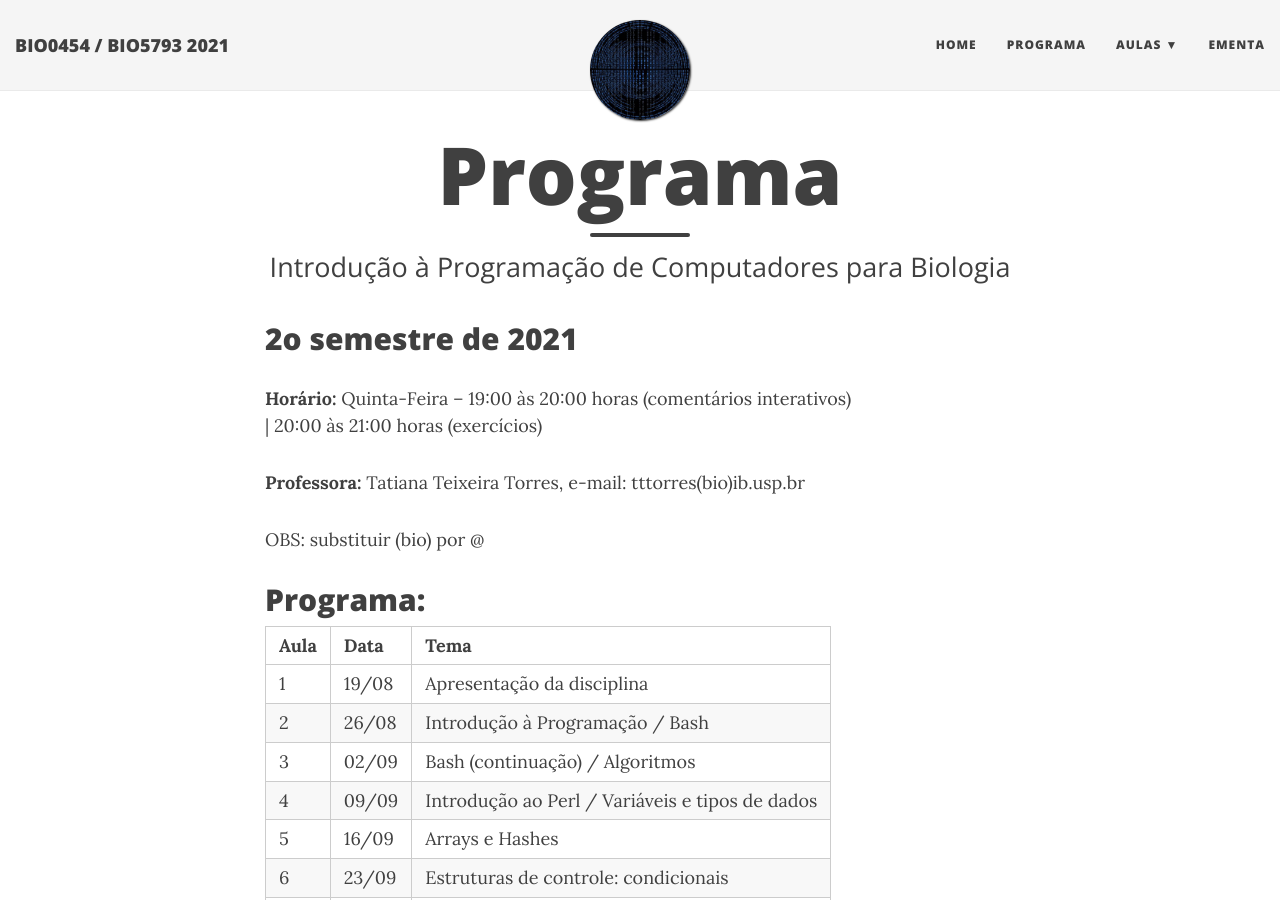
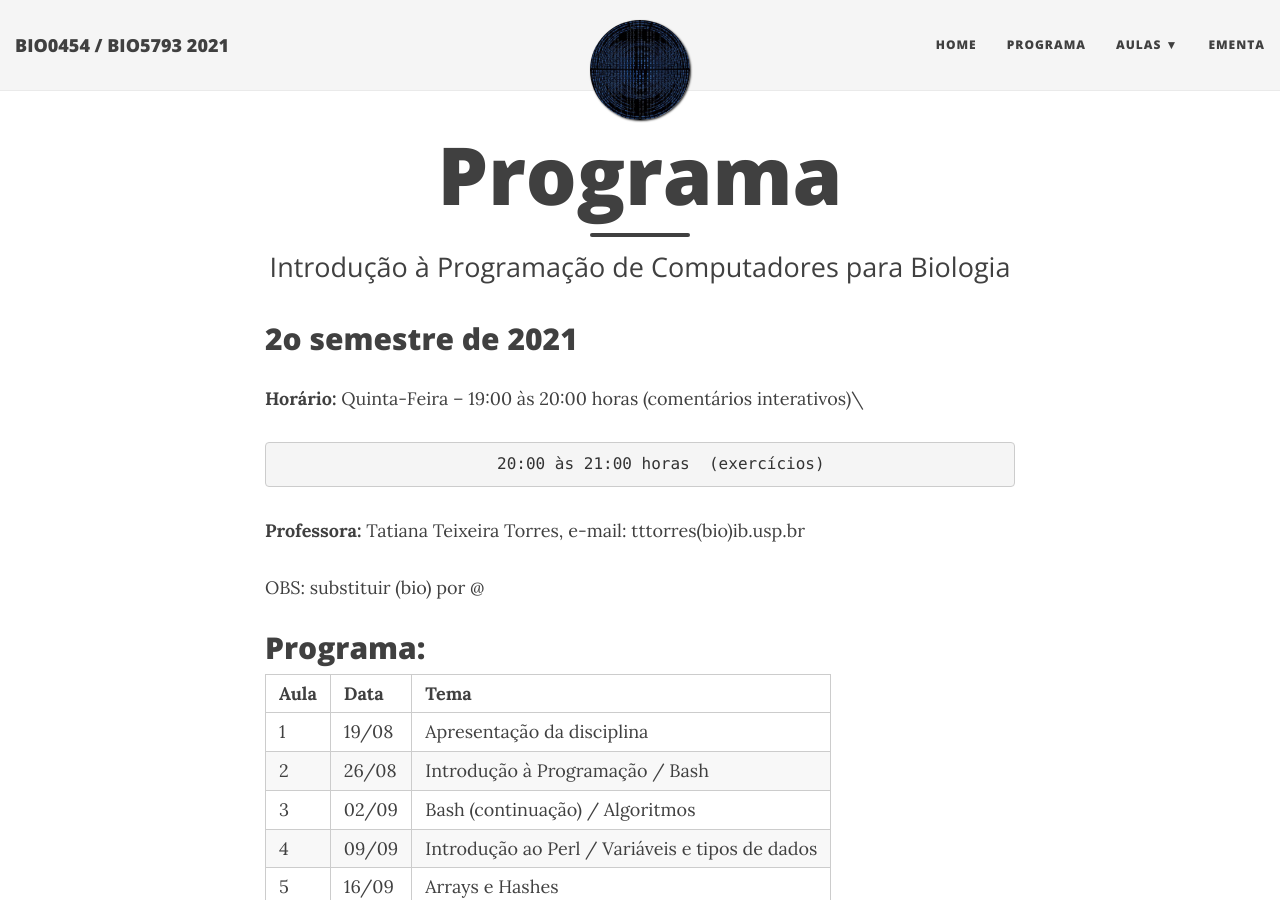
Before and after one commit to tttorres/introprog-copy, a Jekyll site: the page built from programa.md, in a window 1280 px wide and 900 px high. Built offline with Jekyll 4.4.1, drawn with Linux system fonts in a browser that asks for light colours; nearby versions of some CDN libraries.

Commit message:
Update programa.md

```diff
--- a/programa.md
+++ b/programa.md
@@ -8,7 +8,8 @@ subtitle: Introdução à Programação de Computadores para Biologia
 ## 2o semestre de 2021
 
 **Horário:**    Quinta-Feira – 19:00 às 20:00 horas  (comentários interativos)\
-|                              20:00 às 21:00 horas  (exercícios)
+<pre><code>                       20:00 às 21:00 horas  (exercícios)
+</code></pre>
 
 **Professora:** Tatiana Teixeira Torres, e-mail: tttorres(bio)ib.usp.br
 
```
